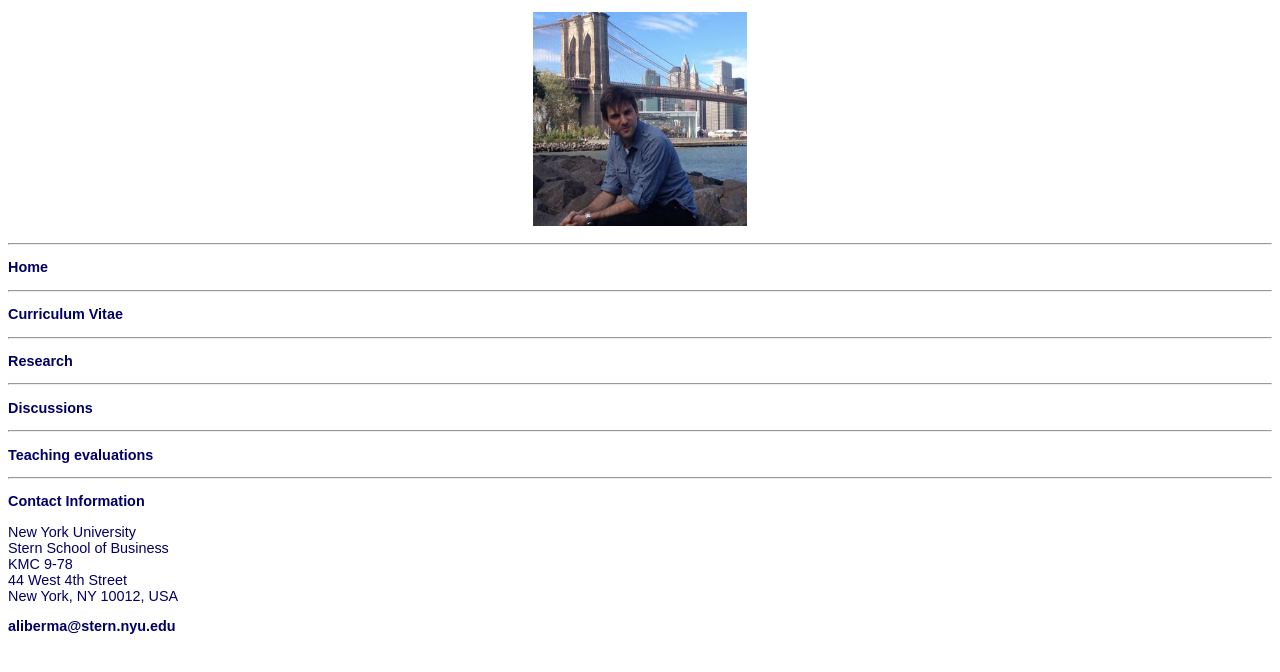
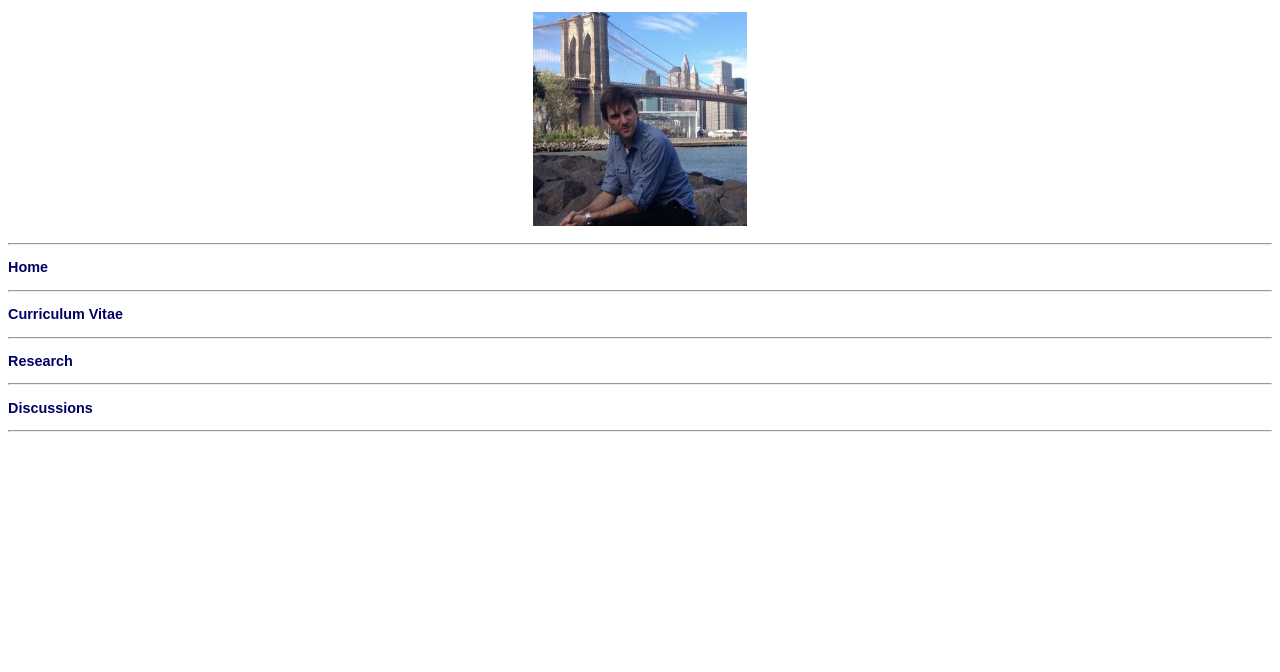
Before and after one commit to andreslib/andres_website, a plain HTML site: page column_left.html in a window 1280 px wide. Drawn offline with Linux system fonts and the light colour scheme.

Commit message:
Update
Change contact info and http

```diff
--- a/column_left.html
+++ b/column_left.html
@@ -74,21 +74,6 @@ margin: -7px 0 !ie7;}
 
 <hr>
 
-<p><a href="teaching_eval.html" target="RHS">Teaching evaluations</a></p>
-
-<hr>
-
-
-<p><b>Contact Information</b></p>
-
-<p>New York University<br>
-Stern School of Business<br>
-KMC 9-78<br>
-44 West 4th Street<br>
-New York, NY 10012, USA</p>
-
-<p><a href="mailto:aliberma@stern.nyu.edu" target="RHS">aliberma@stern.nyu.edu</a></p>
-
 </BODY>
 
 </HTML>
```
Also changed, not shown: home.html (+2 -2 lines), research.html (+0 -3 lines).
